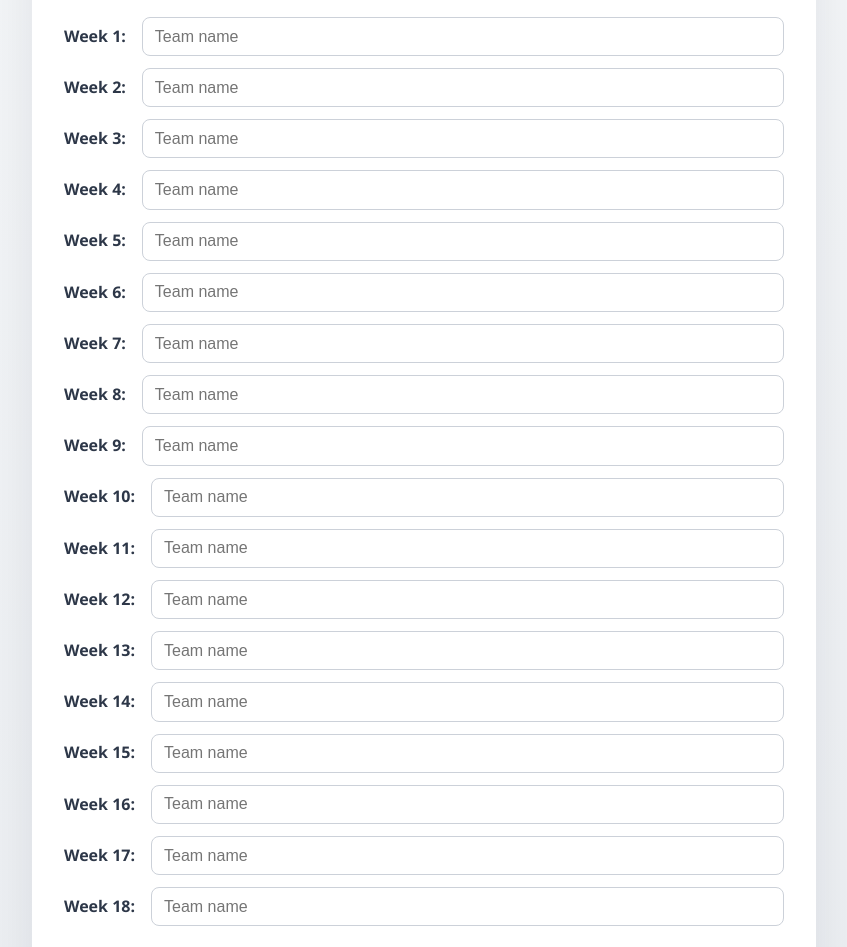
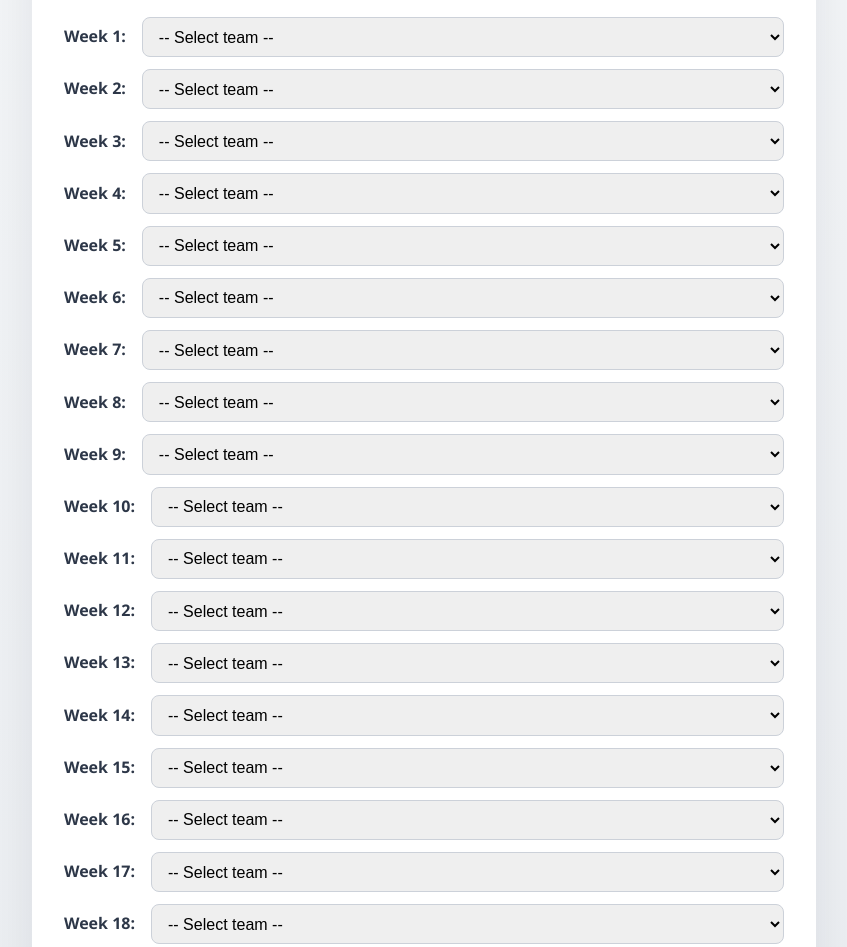
Before and after one commit to CODEAVELi/lms-pro, a plain HTML site: page index.html in a window 1280 px wide. Shown: the part 313-1260 px from the top of the page, without its empty margins (216-1063 px from the left). Drawn offline with Linux system fonts and the light colour scheme.

Commit message:
Drop down menu

```diff
--- a/index.html
+++ b/index.html
@@ -66,7 +66,7 @@
       color: #2d3748;
     }
 
-    .week-field input[type="text"] {
+    .week-field .team-select {
       flex: 1;
       min-width: 0;
       padding: 0.6rem 0.75rem;
@@ -76,7 +76,7 @@
       transition: border-color 0.2s ease, box-shadow 0.2s ease;
     }
 
-    .week-field input[type="text"]:focus {
+    .week-field .team-select:focus {
       outline: none;
       border-color: var(--accent);
       box-shadow: 0 0 0 3px rgba(13, 110, 253, 0.15);
@@ -147,7 +147,7 @@
         align-items: stretch;
       }
 
-      .week-field input[type="text"] {
+      .week-field .team-select {
         width: 100%;
       }
 
@@ -169,75 +169,75 @@
         <div class="week-inputs">
           <label class="week-field">
             <span>Week 1:</span>
-            <input type="text" name="week-1" placeholder="Team name" aria-label="Week 1 pick">
+            <select id="week-1" name="week-1" class="team-select" aria-label="Week 1 pick"></select>
           </label>
           <label class="week-field">
             <span>Week 2:</span>
-            <input type="text" name="week-2" placeholder="Team name" aria-label="Week 2 pick">
+            <select id="week-2" name="week-2" class="team-select" aria-label="Week 2 pick"></select>
           </label>
           <label class="week-field">
             <span>Week 3:</span>
-            <input type="text" name="week-3" placeholder="Team name" aria-label="Week 3 pick">
+            <select id="week-3" name="week-3" class="team-select" aria-label="Week 3 pick"></select>
           </label>
           <label class="week-field">
             <span>Week 4:</span>
-            <input type="text" name="week-4" placeholder="Team name" aria-label="Week 4 pick">
+            <select id="week-4" name="week-4" class="team-select" aria-label="Week 4 pick"></select>
           </label>
           <label class="week-field">
             <span>Week 5:</span>
-            <input type="text" name="week-5" placeholder="Team name" aria-label="Week 5 pick">
+            <select id="week-5" name="week-5" class="team-select" aria-label="Week 5 pick"></select>
           </label>
           <label class="week-field">
             <span>Week 6:</span>
-            <input type="text" name="week-6" placeholder="Team name" aria-label="Week 6 pick">
+            <select id="week-6" name="week-6" class="team-select" aria-label="Week 6 pick"></select>
           </label>
           <label class="week-field">
             <span>Week 7:</span>
-            <input type="text" name="week-7" placeholder="Team name" aria-label="Week 7 pick">
+            <select id="week-7" name="week-7" class="team-select" aria-label="Week 7 pick"></select>
           </label>
           <label class="week-field">
             <span>Week 8:</span>
-            <input type="text" name="week-8" placeholder="Team name" aria-label="Week 8 pick">
+            <select id="week-8" name="week-8" class="team-select" aria-label="Week 8 pick"></select>
           </label>
           <label class="week-field">
             <span>Week 9:</span>
-            <input type="text" name="week-9" placeholder="Team name" aria-label="Week 9 pick">
+            <select id="week-9" name="week-9" class="team-select" aria-label="Week 9 pick"></select>
           </label>
           <label class="week-field">
             <span>Week 10:</span>
-            <input type="text" name="week-10" placeholder="Team name" aria-label="Week 10 pick">
+            <select id="week-10" name="week-10" class="team-select" aria-label="Week 10 pick"></select>
           </label>
           <label class="week-field">
             <span>Week 11:</span>
-            <input type="text" name="week-11" placeholder="Team name" aria-label="Week 11 pick">
+            <select id="week-11" name="week-11" class="team-select" aria-label="Week 11 pick"></select>
           </label>
           <label class="week-field">
             <span>Week 12:</span>
-            <input type="text" name="week-12" placeholder="Team name" aria-label="Week 12 pick">
+            <select id="week-12" name="week-12" class="team-select" aria-label="Week 12 pick"></select>
           </label>
           <label class="week-field">
             <span>Week 13:</span>
-            <input type="text" name="week-13" placeholder="Team name" aria-label="Week 13 pick">
+            <select id="week-13" name="week-13" class="team-select" aria-label="Week 13 pick"></select>
           </label>
           <label class="week-field">
             <span>Week 14:</span>
-            <input type="text" name="week-14" placeholder="Team name" aria-label="Week 14 pick">
+            <select id="week-14" name="week-14" class="team-select" aria-label="Week 14 pick"></select>
           </label>
           <label class="week-field">
             <span>Week 15:</span>
-            <input type="text" name="week-15" placeholder="Team name" aria-label="Week 15 pick">
+            <select id="week-15" name="week-15" class="team-select" aria-label="Week 15 pick"></select>
           </label>
           <label class="week-field">
             <span>Week 16:</span>
-            <input type="text" name="week-16" placeholder="Team name" aria-label="Week 16 pick">
+            <select id="week-16" name="week-16" class="team-select" aria-label="Week 16 pick"></select>
           </label>
           <label class="week-field">
             <span>Week 17:</span>
-            <input type="text" name="week-17" placeholder="Team name" aria-label="Week 17 pick">
+            <select id="week-17" name="week-17" class="team-select" aria-label="Week 17 pick"></select>
           </label>
           <label class="week-field">
             <span>Week 18:</span>
-            <input type="text" name="week-18" placeholder="Team name" aria-label="Week 18 pick">
+            <select id="week-18" name="week-18" class="team-select" aria-label="Week 18 pick"></select>
           </label>
         </div>
       </section>
--- a/main.js
+++ b/main.js
@@ -23,7 +23,7 @@ const winProbabilities = {
     Commanders: 0.499,
     Packers: 0.642, // vs Cardinals
     Cardinals: 0.358,
-    49ers: 0.545, // vs Falcons
+    '49ers': 0.545, // vs Falcons
     Falcons: 0.455,
     Lions: 0.616, // vs Buccaneers
     Buccaneers: 0.384,
@@ -56,34 +56,91 @@ Object.values(winProbabilities).forEach((matchups) => {
   });
 });
 
+const teamList = Array.from(allTeams).sort((a, b) => a.localeCompare(b));
+const teamSet = new Set(teamList);
+
 document.addEventListener('DOMContentLoaded', () => {
   const storageKey = 'lmsPicks';
-  const inputs = Array.from(
-    document.querySelectorAll('.week-inputs input[type="text"]')
+  const weekSelects = Array.from(
+    document.querySelectorAll('.week-inputs select')
   );
   const recommendButton = document.getElementById('recommend-button');
   const recommendationOutput = document.getElementById('recommendation');
-  const totalWeeks = inputs.length || TOTAL_WEEKS;
+  const totalWeeks = weekSelects.length || TOTAL_WEEKS;
 
-  if (!inputs.length) {
+  if (!weekSelects.length) {
     // No inputs found; nothing to wire up.
     return;
   }
 
+  const populateSelectOptions = (select) => {
+    const currentValue = select.value;
+    select.innerHTML = '';
+
+    const placeholder = document.createElement('option');
+    placeholder.value = '';
+    placeholder.textContent = '-- Select team --';
+    select.appendChild(placeholder);
+
+    teamList.forEach((team) => {
+      const option = document.createElement('option');
+      option.value = team;
+      option.textContent = team;
+      select.appendChild(option);
+    });
+
+    if (currentValue && teamSet.has(currentValue)) {
+      select.value = currentValue;
+    } else {
+      select.value = '';
+    }
+  };
+
+  const updateSelectAvailability = () => {
+    const selectedValues = new Set(
+      weekSelects
+        .map((select) => select.value)
+        .filter(Boolean)
+    );
+
+    weekSelects.forEach((select) => {
+      Array.from(select.options).forEach((option) => {
+        if (!option.value) {
+          option.disabled = false;
+          option.hidden = false;
+          return;
+        }
+
+        if (option.value === select.value) {
+          option.disabled = false;
+          option.hidden = false;
+          return;
+        }
+
+        const isTaken = selectedValues.has(option.value);
+        option.disabled = isTaken;
+        option.hidden = isTaken;
+      });
+    });
+  };
+
   const loadPicks = () => {
     const raw = localStorage.getItem(storageKey);
     if (!raw) {
+      updateSelectAvailability();
       return;
     }
 
     try {
       const picks = JSON.parse(raw);
-      inputs.forEach((input, index) => {
+      weekSelects.forEach((select, index) => {
         if (Array.isArray(picks)) {
-          input.value = picks[index] ?? '';
+          setSelectValue(select, picks[index] ?? '');
         } else if (picks && typeof picks === 'object') {
           const weekKey = `week-${index + 1}`;
-          input.value = picks[weekKey] ?? '';
+          setSelectValue(select, picks[weekKey] ?? '');
+        } else {
+          setSelectValue(select, '');
         }
       });
     } catch (error) {
@@ -91,10 +148,11 @@ document.addEventListener('DOMContentLoaded', () => {
       console.warn('Unable to parse saved picks:', error);
       localStorage.removeItem(storageKey);
     }
+    updateSelectAvailability();
   };
 
   const collectPicks = () =>
-    inputs.map((input) => input.value.trim());
+    weekSelects.map((select) => select.value.trim());
 
   const savePicks = () => {
     const picks = collectPicks();
@@ -103,6 +161,20 @@ document.addEventListener('DOMContentLoaded', () => {
 
   const getCanonicalTeam = (name) =>
     canonicalTeamMap.get(name.toLowerCase()) || null;
+
+  const setSelectValue = (select, rawValue) => {
+    if (!rawValue) {
+      select.value = '';
+      return;
+    }
+
+    const canonical = getCanonicalTeam(rawValue) || rawValue;
+    if (teamSet.has(canonical)) {
+      select.value = canonical;
+    } else {
+      select.value = '';
+    }
+  };
 
   const buildAvailableTeams = (picks) => {
     const available = new Set(allTeams);
@@ -279,10 +351,14 @@ document.addEventListener('DOMContentLoaded', () => {
     recommendationOutput.textContent = result.message;
   };
 
+  weekSelects.forEach(populateSelectOptions);
   loadPicks();
 
-  inputs.forEach((input) => {
-    input.addEventListener('input', savePicks);
+  weekSelects.forEach((select) => {
+    select.addEventListener('change', () => {
+      updateSelectAvailability();
+      savePicks();
+    });
   });
 
   if (recommendButton) {
```
